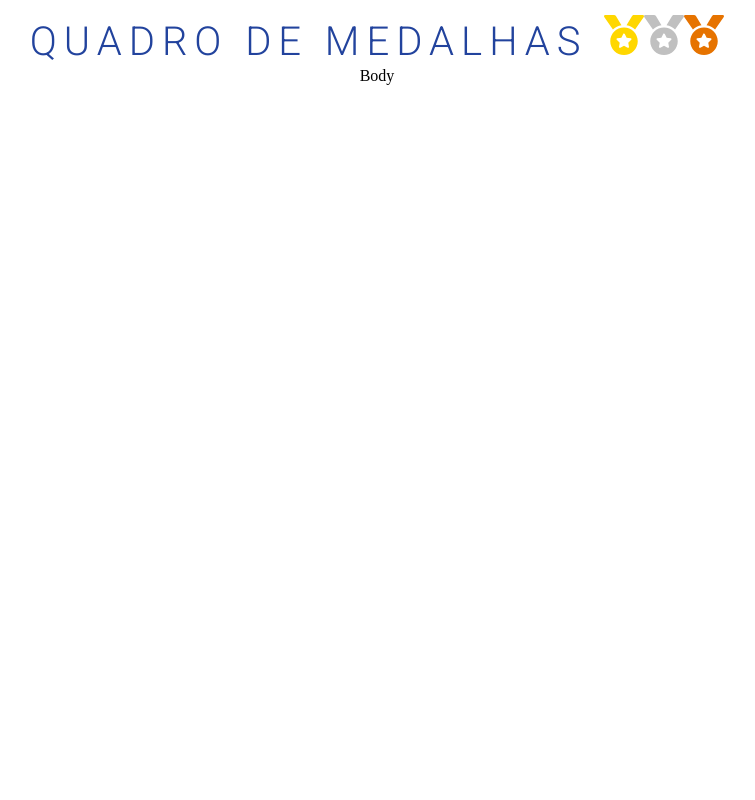
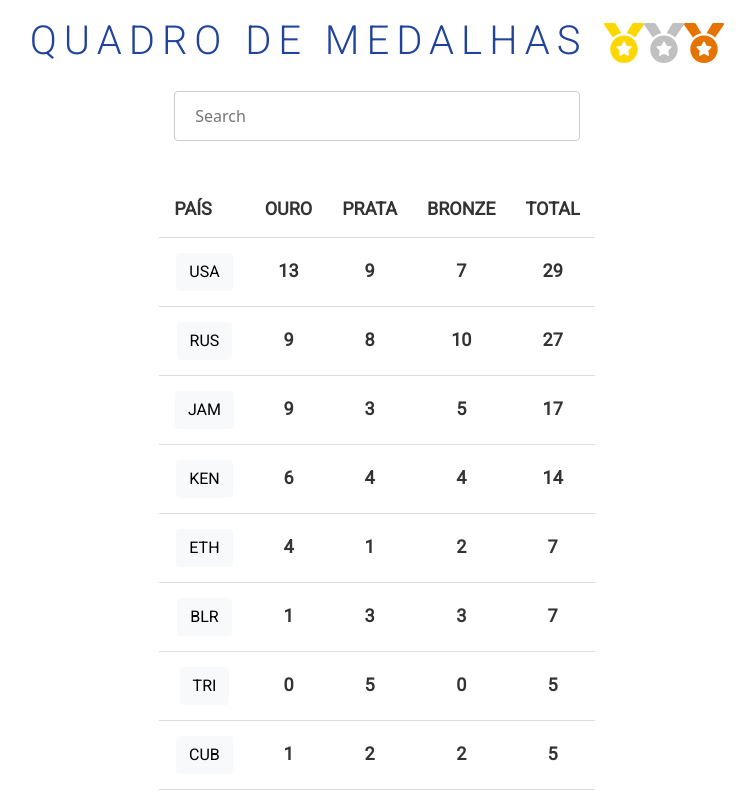
Before and after one commit to Marcuspo/test-btime, a React (Create React App) app: page / in a window 1280 px wide. Shown: the top 800 px of the page, without its empty margins (263-1018 px from the left). Built offline with nearby package versions, Linux system fonts and the light colour scheme.

Commit message:
update project

```diff
--- a/package.json
+++ b/package.json
@@ -6,7 +6,9 @@
     "@testing-library/jest-dom": "^5.11.4",
     "@testing-library/react": "^11.1.0",
     "@testing-library/user-event": "^12.1.10",
+    "bootstrap": "^5.1.0",
     "react": "^17.0.2",
+    "react-bootstrap": "^2.0.0-beta.6",
     "react-dom": "^17.0.2",
     "react-icons": "^4.2.0",
     "react-scripts": "4.0.3",
--- a/src/components/Body/Body.js
+++ b/src/components/Body/Body.js
@@ -1,5 +1,122 @@
+import { Table, Th, Tr, Td, Busca } from "./styles"
+
+import { medalists } from "../api/medalists"
+import { useEffect, useState } from "react"
+
+import { Button, Modal } from "react-bootstrap"
+
 function Body() {
-  return <h1>Body</h1>
+  const [results, setResults] = useState({})
+  const [search, setSearch] = useState("")
+  const [show, setShow] = useState(false)
+  const [details, setDetails] = useState(null)
+
+  const handleClose = () => setShow(false)
+
+  useEffect(() => {
+    getDadosOrdered()
+  }, [search])
+
+  function handleShow(details) {
+    setShow(true)
+    setDetails(details)
+  }
+  function getDadosOrdered() {
+    const standings = {}
+
+    medalists.forEach((item) => {
+      const { country, medal, athlete: name, event, sex } = item
+      if (!standings[country]) {
+        standings[country] = {
+          medals: {
+            gold: 0,
+            silver: 0,
+            bronze: 0,
+            total: 0,
+          },
+          atletes: [],
+        }
+      }
+      standings[country].medals[medal.toLowerCase()]++
+      standings[country].medals.total++
+      const athlete = { name, event, sex }
+      standings[country].atletes.push(athlete)
+    })
+
+    const sortedStandings = Object.entries(standings).sort(
+      ([_, a], [__, b]) => b.medals.total - a.medals.total
+    )
+
+    const filterednames = sortedStandings.filter((names) => {
+      return names[0].toLowerCase().includes(search.toLowerCase())
+    })
+    setResults(filterednames)
+  }
+
+  return (
+    <div>
+      <Busca>
+        <input
+          type="text"
+          placeholder="Search"
+          onChange={(e) => {
+            setSearch(e.target.value)
+          }}
+        />
+      </Busca>
+      <Table>
+        <Tr>
+          <Th>País</Th>
+          <Th>Ouro</Th>
+          <Th>Prata</Th>
+          <Th>Bronze</Th>
+          <Th>Total</Th>
+        </Tr>
+        {results.length > 0 &&
+          results.map(([name, country]) => (
+            <Tr key={name}>
+              <Td>
+                <Button
+                  variant="light"
+                  onClick={() => {
+                    handleShow(country)
+                  }}
+                >
+                  {name}
+                </Button>
+              </Td>
+              <Td>{country.medals.gold}</Td>
+              <Td>{country.medals.silver}</Td>
+              <Td>{country.medals.bronze}</Td>
+              <Td>{country.medals.total}</Td>
+            </Tr>
+          ))}
+        {details && (
+          <Modal show={show} onHide={handleClose}>
+            <Modal.Header closeButton>
+              <Modal.Title>Atletas:</Modal.Title>
+            </Modal.Header>
+            <Modal.Body>
+              <p>
+                {details.atletes.map((name) => {
+                  return (
+                    <p>
+                      <strong>Name: {name.name} </strong>
+                      <p>
+                        Event: {name.event}
+                        <p>Sex: {name.sex}</p>
+                      </p>
+                    </p>
+                  )
+                })}
+                <p>Total medals: {details.medals.total}</p>
+              </p>
+            </Modal.Body>
+          </Modal>
+        )}
+      </Table>
+    </div>
+  )
 }
 
 export default Body
--- /dev/null
+++ b/src/components/Body/styles.js
@@ -0,0 +1,41 @@
+import styled from "styled-components"
+
+export const Table = styled.table`
+  font-family: "Roboto";
+  font-weight: 600;
+  border-collapse: collapse;
+  width: 70%;
+  margin-top: 15px;
+  color: #333;
+`
+export const Td = styled.td`
+  padding: 15px;
+  text-align: center;
+`
+
+export const Th = styled.th`
+  padding: 15px;
+`
+
+export const Tr = styled.tr`
+  font-size: 18px;
+  text-transform: uppercase;
+  border-bottom: 1px solid #ddd;
+`
+
+export const Medals = styled.div``
+
+export const TBody = styled.tbody``
+
+export const Busca = styled.div`
+  input {
+    width: 100%;
+    padding: 12px 20px;
+    margin: 9px 0px;
+    display: inline-block;
+    border: 1px solid #ccc;
+    border-radius: 4px;
+    box-sizing: border-box;
+  }
+  padding: 15px;
+`
--- a/src/components/api/medalists.js
+++ b/src/components/api/medalists.js
@@ -1,4 +1,4 @@
-export const data = [
+export const medalists = [
   {
     athlete: "KOGO, Micah",
     country: "KEN",
--- a/src/index.js
+++ b/src/index.js
@@ -2,6 +2,7 @@ import React from "react"
 import ReactDOM from "react-dom"
 import "./index.css"
 import App from "./App"
+import "bootstrap/dist/css/bootstrap.min.css"
 
 ReactDOM.render(
   <React.StrictMode>
```
Also changed, not shown: 1 other file (tests, documents, lock files or other folders).
